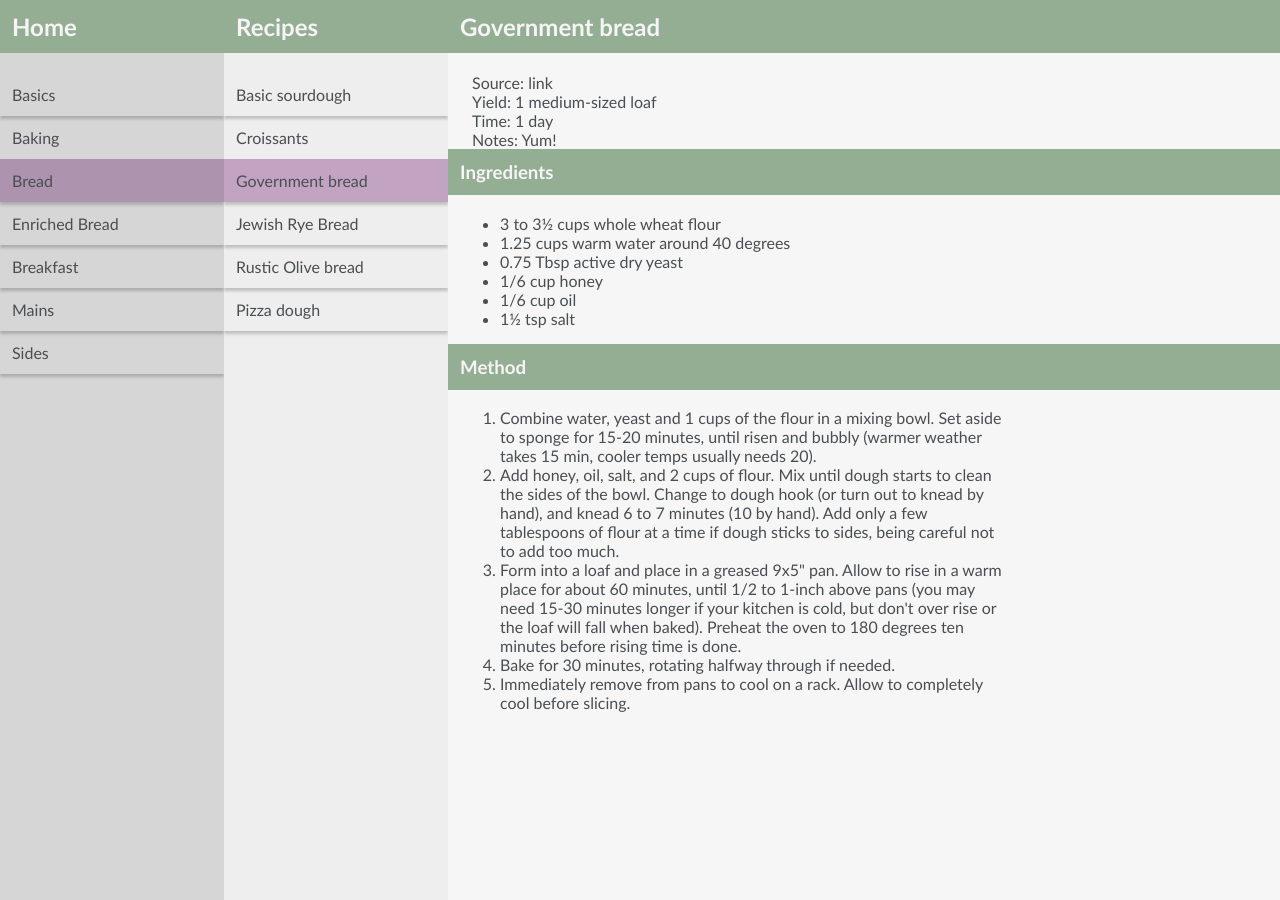
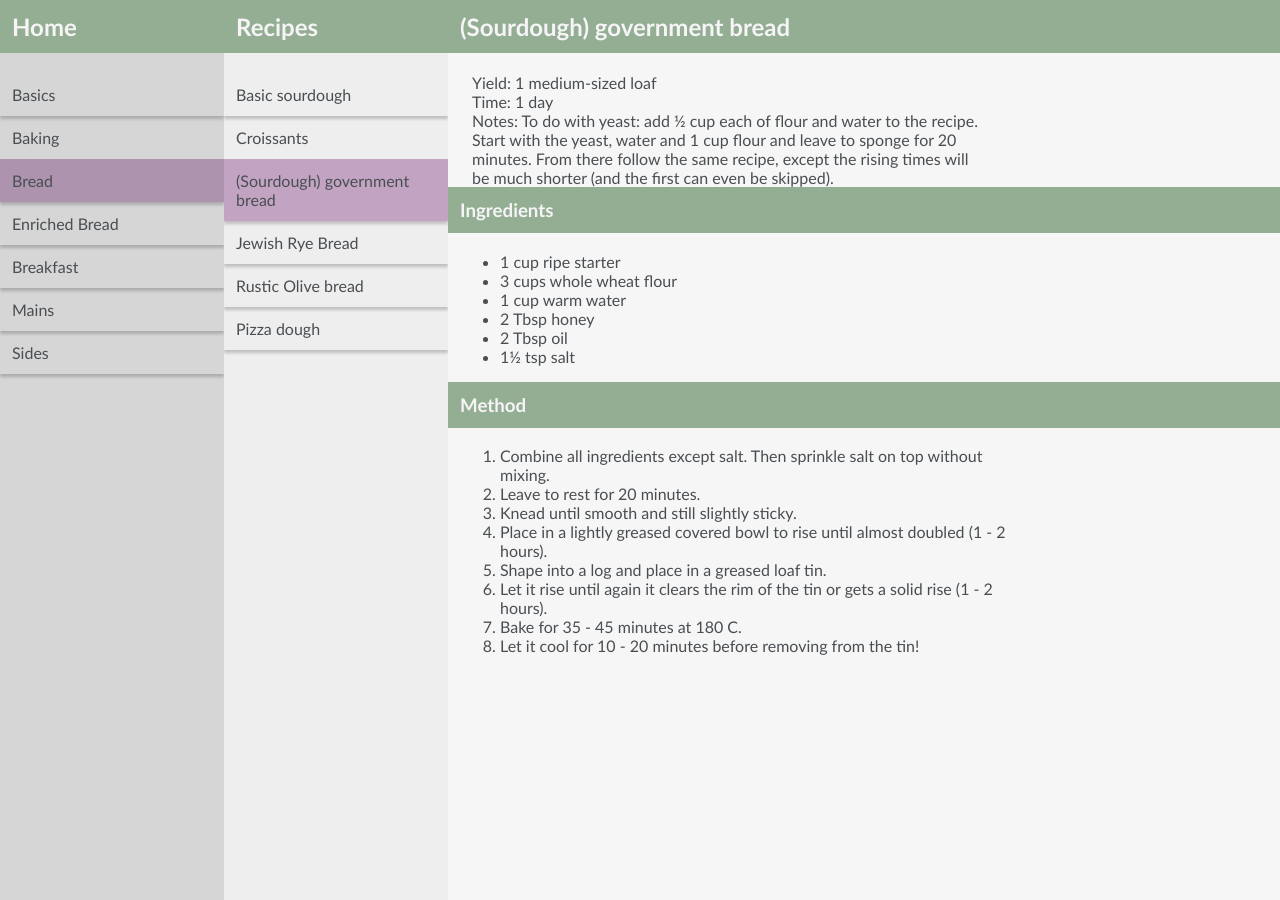
Before and after one commit to slfed/recipes, a Jekyll site: the page built from _recipes/bread/gov-bread.md, in a window 1280 px wide. Built offline with Jekyll 4.4.1, drawn with Linux system fonts in a browser that asks for light colours.

Commit message:
Update gov bread to sourdough

```diff
--- a/_recipes/bread/gov-bread.md
+++ b/_recipes/bread/gov-bread.md
@@ -1,21 +1,24 @@
 ---
 layout: recipe
-title: Government bread
-source: https://anoregoncottage.com/whole-wheat-sandwich-bread-101/
+title: (Sourdough) government bread
+source:
 yield: 1 medium-sized loaf
 time: 1 day
+notes: "To do with yeast: add ½ cup each of flour and water to the recipe. Start with the yeast, water and 1 cup flour and leave to sponge for 20 minutes. From there follow the same recipe, except the rising times will be much shorter (and the first can even be skipped)."
 ingredients:
-- 3 to 3½ cups whole wheat flour
-- 1.25 cups warm water around 40 degrees
-- 0.75 Tbsp active dry yeast
-- 1/6 cup honey
-- 1/6 cup oil
+- 1 cup ripe starter
+- 3 cups whole wheat flour
+- 1 cup warm water
+- 2 Tbsp honey
+- 2 Tbsp oil
 - 1½ tsp salt
 method:
-- Combine water, yeast and 1 cups of the flour in a mixing bowl. Set aside to sponge for 15-20 minutes, until risen and bubbly (warmer weather takes 15 min, cooler temps usually needs 20).
-- Add honey, oil, salt, and 2 cups of flour. Mix until dough starts to clean the sides of the bowl. Change to dough hook (or turn out to knead by hand), and knead 6 to 7 minutes (10 by hand). Add only a few tablespoons of flour at a time if dough sticks to sides, being careful not to add too much.
-- Form into a loaf and place in a greased 9x5" pan. Allow to rise in a warm place for about 60 minutes, until 1/2 to 1-inch above pans (you may need 15-30 minutes longer if your kitchen is cold, but don't over rise or the loaf will fall when baked). Preheat the oven to 180 degrees ten minutes before rising time is done.
-- Bake for 30 minutes, rotating halfway through if needed.
-- Immediately remove from pans to cool on a rack. Allow to completely cool before slicing.
-notes: Yum!
+- Combine all ingredients except salt. Then sprinkle salt on top without mixing.
+- Leave to rest for 20 minutes.
+- Knead until smooth and still slightly sticky.
+- Place in a lightly greased covered bowl to rise until almost doubled (1 - 2 hours).
+- Shape into a log and place in a greased loaf tin.
+- Let it rise until again it clears the rim of the tin or gets a solid rise (1 - 2 hours).
+- Bake for 35 - 45 minutes at 180 C.
+- Let it cool for 10 - 20 minutes before removing from the tin!
 ---
```
